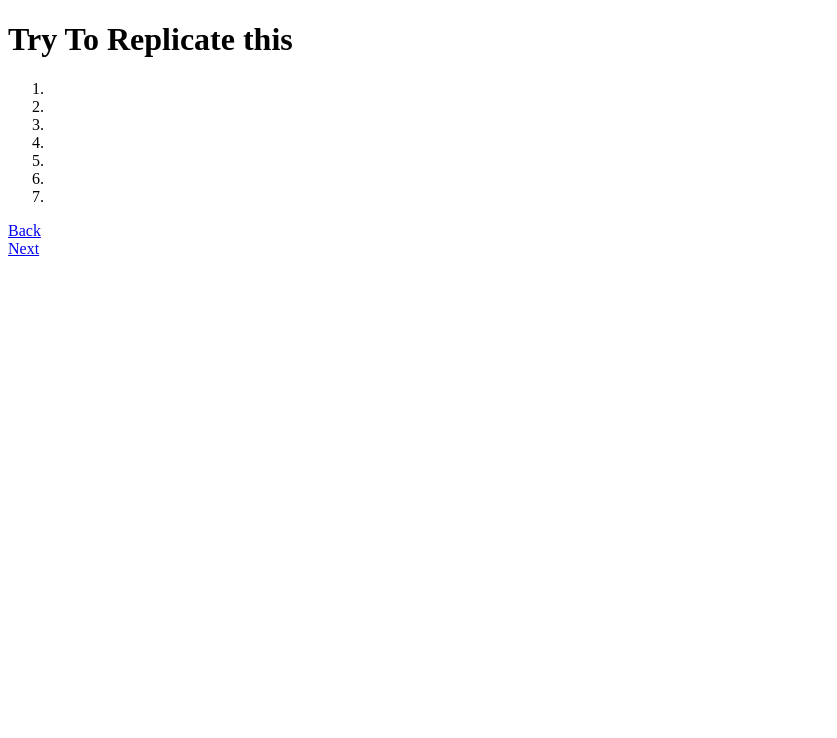
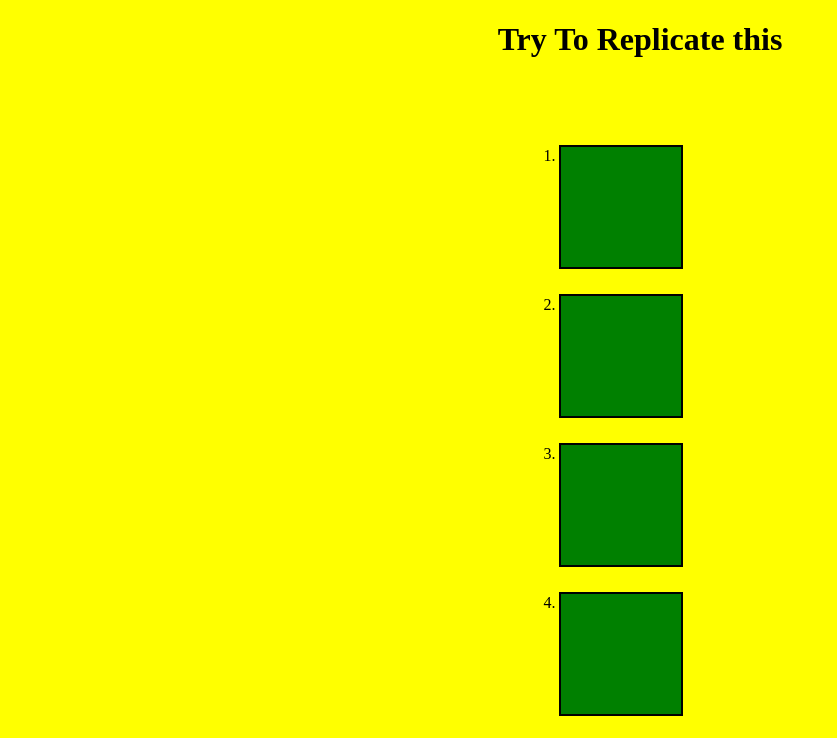
Before and after one commit to dhomnedhanashri/CSSassingment-5, a plain HTML site: page index2.html in a window 1280 px wide. Shown: the top 738 px of the page, without its empty margins (0-837 px from the left). Drawn offline with Linux system fonts and the light colour scheme; the site is published under a folder, as on GitHub Pages, so addresses that start at the root find nothing.

Commit message:
Update index2.html

```diff
--- a/index2.html
+++ b/index2.html
@@ -5,7 +5,7 @@
     <meta http-equiv="X-UA-Compatible" content="IE=edge">
     <meta name="viewport" content="width=device-width, initial-scale=1.0">
     <title>index2.html</title>
-    <link rel="stylesheet" href="/code.css">
+    <link rel="stylesheet" href="./code.css">
 </head>
 <body>
     <h1>Try To Replicate this</h1>
```
